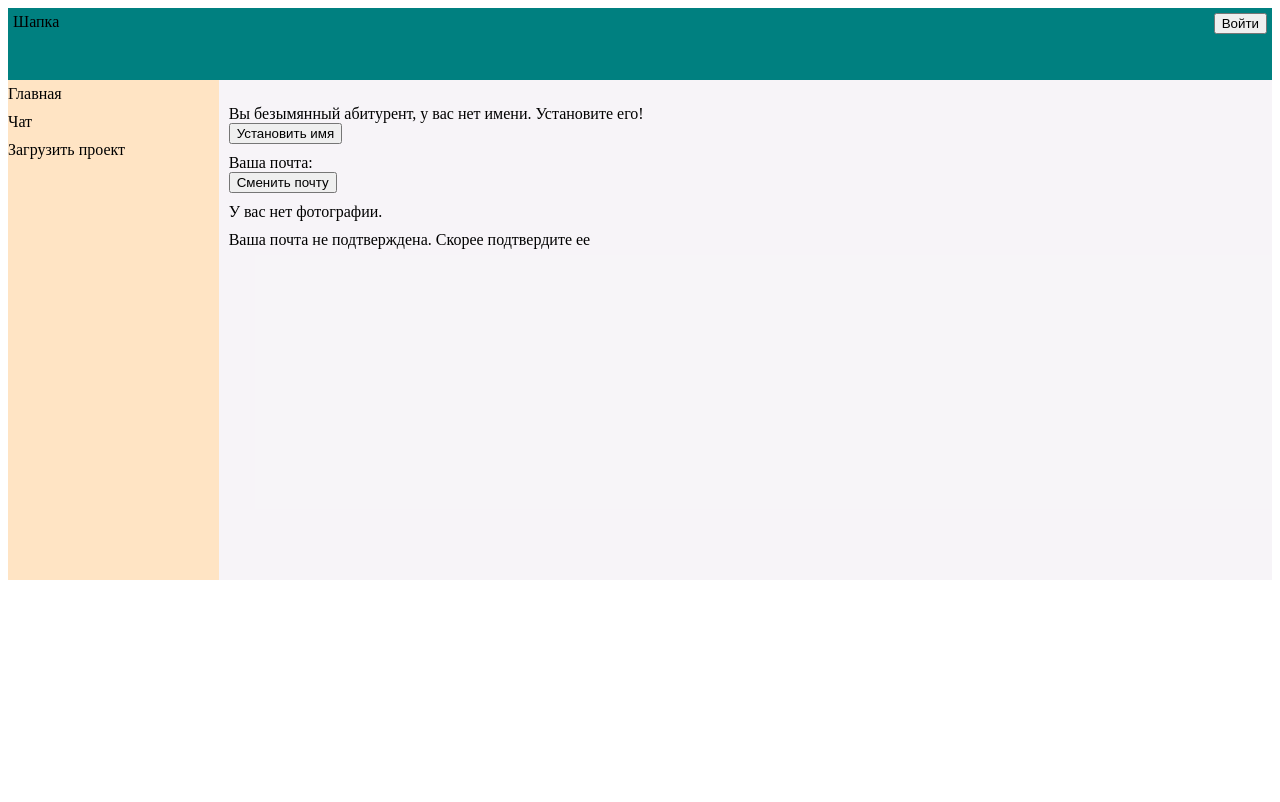
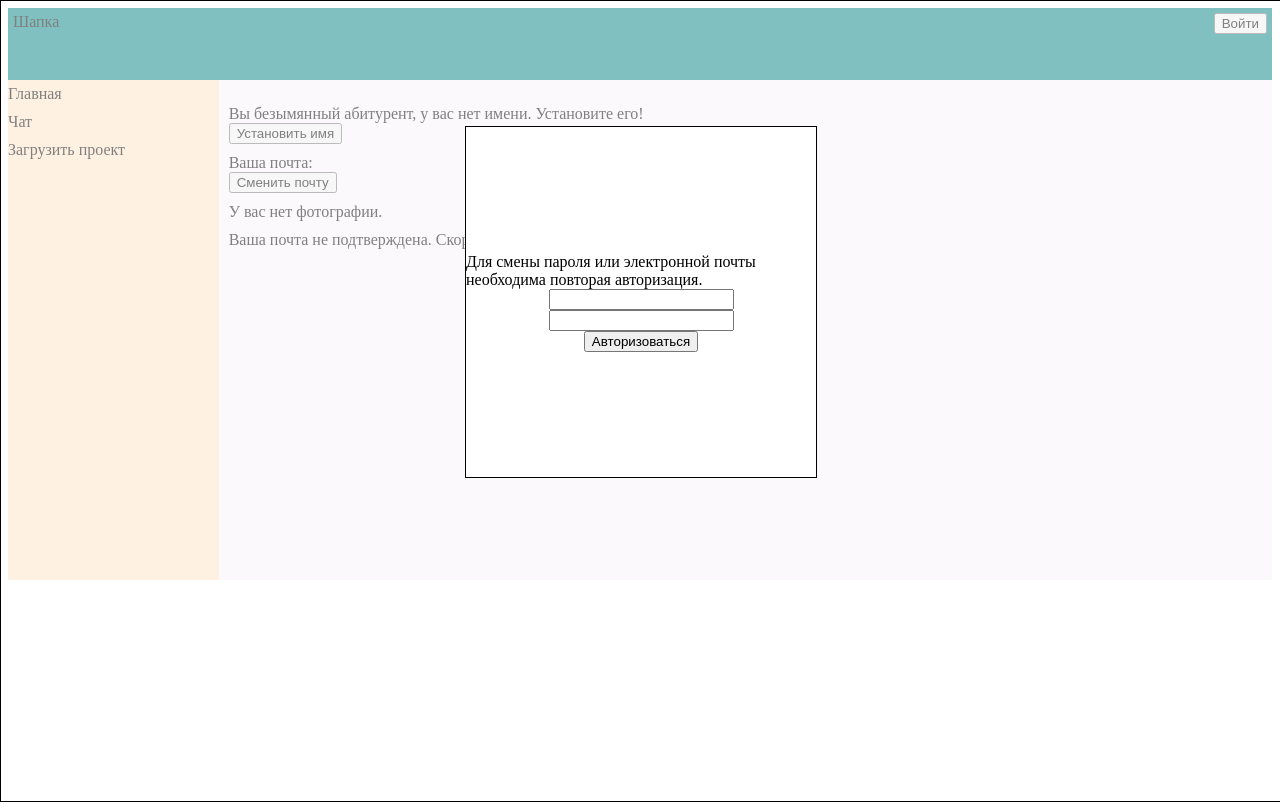
Before and after one commit to anton12042001/sfu-competition, a React (Create React App) app: page /personalCubnet in a window 1280 px wide. Built offline with nearby package versions, Linux system fonts and the light colour scheme; no server answers.

Commit message:
reauthoriation for change email

```diff
--- a/src/components/PersonalCubnet/ChangeEmail/ChangeEmail.module.css
+++ b/src/components/PersonalCubnet/ChangeEmail/ChangeEmail.module.css
@@ -0,0 +1,11 @@
+.reAuthPopap{
+    z-index: 50;
+    position: absolute;
+    top: 0;
+    left: 0;
+    border: 1px solid black ;
+    width: 100%;
+    height: 100%;
+    background: rgba(255, 255, 255, 0.5);
+
+}
--- a/src/components/PersonalCubnet/ChangeEmail/ChangeEmailContainer.jsx
+++ b/src/components/PersonalCubnet/ChangeEmail/ChangeEmailContainer.jsx
@@ -1,34 +1,43 @@
-import React from 'react';
+import React, {useState} from 'react';
 import ChangeEmail from "./ChangeEmail";
-import { getAuth, updateEmail, reauthenticateWithCredential } from "firebase/auth";
+import {EmailAuthProvider, getAuth, reauthenticateWithCredential, updateEmail} from "firebase/auth";
 import {useDispatch} from "react-redux";
 import {editUserProfileMail} from "../../../reduxTollkit/slices/userProfileSlice";
+import ChangeEmailPopapForm from "./ChangeEmailPopapForm/ChangeEmailPopapForm";
+import cl from './ChangeEmail.module.css'
 
 const ChangeEmailContainer = (props) => {
 
+    const [authPopap, setAuthPopap] = useState(true)
     const dispatch = useDispatch()
+    const auth = getAuth();
+
+    const reauthorization = (data) => {
+        const credential = EmailAuthProvider.credential( data.email, data.password)
+        const user = getAuth().currentUser;
+        reauthenticateWithCredential(user, credential).then(() => {
+            setAuthPopap(false)
+        }).catch((error) => {
+            console.log(error)
+        });
+
+    }
+
 
     const updateMail = (data) => {
-        debugger
-        const auth = getAuth();
         updateEmail(auth.currentUser, `${data.email}`).then(() => {
             alert("Почта успешно обновлена")
             dispatch(editUserProfileMail(data.email))
         }).catch((error) => {
-            const credential = promptForCredentials();
+            setAuthPopap(true)
 
-            reauthenticateWithCredential(user, credential).then(() => {
-                // User re-authenticated.
-            }).catch((error) => {
-                // An error ocurred
-                // ...
-            });
         });
     }
 
 
     return (
         <div>
+            {authPopap && <div className={cl.reAuthPopap}> <ChangeEmailPopapForm reauthorization={reauthorization} /></div>}
             <ChangeEmail updateMail={updateMail} email={props.email} />
         </div>
     );
--- a/src/components/PersonalCubnet/ChangeEmail/ChangeEmailInput/ChangeEmailInput.jsx
+++ b/src/components/PersonalCubnet/ChangeEmail/ChangeEmailInput/ChangeEmailInput.jsx
@@ -10,7 +10,6 @@ const ChangeEmailInput = (props) => {
     } = useForm();
 
     const onSubmit = (data) => {
-        debugger
         props.changeEmail(data)
     }
 
--- /dev/null
+++ b/src/components/PersonalCubnet/ChangeEmail/ChangeEmailPopapForm/ChangeEmailPopapForm.jsx
@@ -0,0 +1,30 @@
+import React from 'react';
+import {useForm} from "react-hook-form";
+import cl from './ChangeEmailPopapForm.module.css'
+
+const ChangeEmailPopapForm = (props) => {
+
+    const {
+        register,
+        handleSubmit,
+    } = useForm();
+
+    const onSubmit = (data) => {
+        props.reauthorization(data)
+    }
+
+
+
+    return (
+        <form className={cl.reAuthForm} onSubmit={handleSubmit(onSubmit)}>
+            Для смены пароля или электронной почты необходима повторая авторизация.
+            <div><input {...register("email")} type="email"/></div>
+            <div><input {...register("password")} type="password"/></div>
+            <div>
+                <button type={"submit"}>Авторизоваться</button>
+            </div>
+        </form>
+    );
+};
+
+export default ChangeEmailPopapForm;
--- /dev/null
+++ b/src/components/PersonalCubnet/ChangeEmail/ChangeEmailPopapForm/ChangeEmailPopapForm.module.css
@@ -0,0 +1,13 @@
+.reAuthForm{
+    opacity: 1;
+    border: 1px solid black;
+    height: 350px;
+    width: 350px;
+    display: flex;
+    flex-direction: column;
+    justify-content: center;
+    align-items: center;
+    background: #ffffff;
+    margin: 125px auto 125px auto;
+
+}
--- a/src/components/PersonalCubnet/PersonalCubnetContainer.jsx
+++ b/src/components/PersonalCubnet/PersonalCubnetContainer.jsx
@@ -1,7 +1,7 @@
 import React, {useEffect} from 'react';
 import PersonalCubnet from "./PersonalCubnet";
 import {getAuth} from "firebase/auth";
-import {useDispatch, useSelector} from "react-redux";
+import {useDispatch} from "react-redux";
 import {setUserProfile} from "../../reduxTollkit/slices/userProfileSlice";
 
 const PersonalCubnetContainer = () => {
```
Also changed, not shown: src/components/PersonalCubnet/ChangeEmail/ChangeEmail.jsx (+5 -2 lines).
